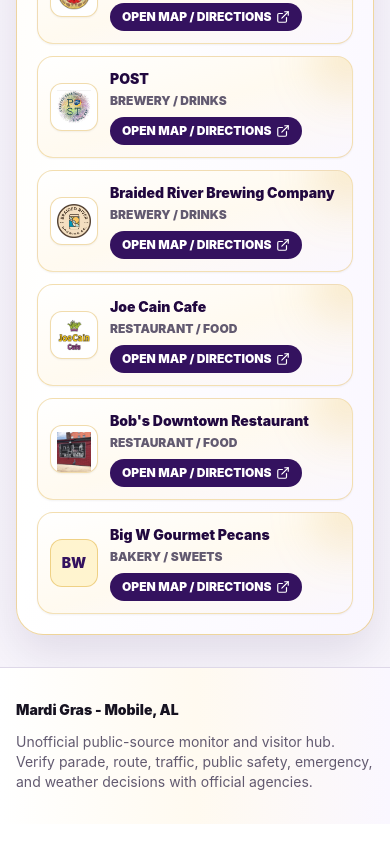
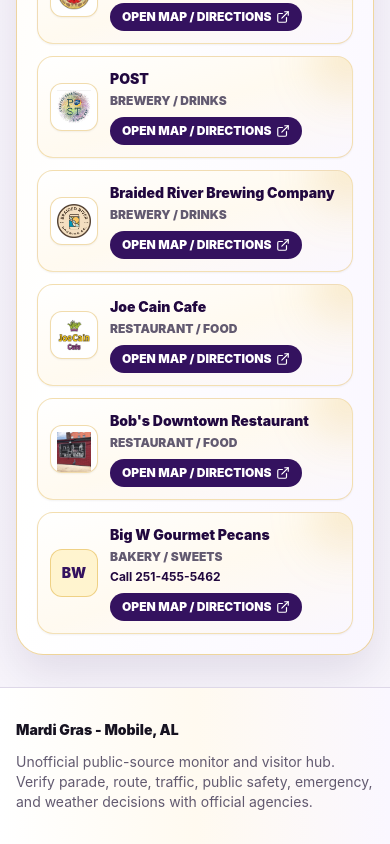
Before and after one commit to TheCryptoArborist/251mardigras, a Next.js app: page /food-drink in a window 390 px wide. Shown: the part 3393-4237 px from the top of the page. Built offline with nearby package versions, Linux system fonts and the light colour scheme; no server answers; the database is empty; what @next/env would draw is missing.

Commit message:
Show Big W pecan phone contact in food cards

```diff
--- a/src/components/FoodStopSelector.tsx
+++ b/src/components/FoodStopSelector.tsx
@@ -183,6 +183,8 @@
 }
 
 function FoodStopCard({ resource }: { resource: ResourceItem }) {
+  const contactNote = contactNoteForStop(resource.title);
+
   return (
     <a
       href={resource.url}
@@ -195,6 +197,7 @@
       <span className="relative z-10 min-w-0 flex-1">
         <span className="block truncate text-sm font-black text-parade-purpleDark">{resource.title}</span>
         <span className="mt-1 block text-xs font-black uppercase text-parade-muted">{labelForStop(resource.title)}</span>
+        {contactNote ? <span className="mt-1 block text-xs font-bold text-parade-purpleDark">{contactNote}</span> : null}
         <span className="mt-2 inline-flex items-center gap-1 rounded-full bg-parade-purple px-3 py-1.5 text-xs font-black uppercase text-white transition group-hover:bg-parade-purpleDark">
           Open map / directions
           <ExternalLink className="h-3.5 w-3.5" aria-hidden="true" />
@@ -267,6 +270,10 @@
   return labels[stopTypeFor(title)];
 }
 
+function contactNoteForStop(title: string) {
+  return normalizeSearch(title) === "big w gourmet pecans" ? "Call 251-455-5462" : null;
+}
+
 function initialsFor(title: string) {
   const words = normalizeSearch(title)
     .split(" ")
```
